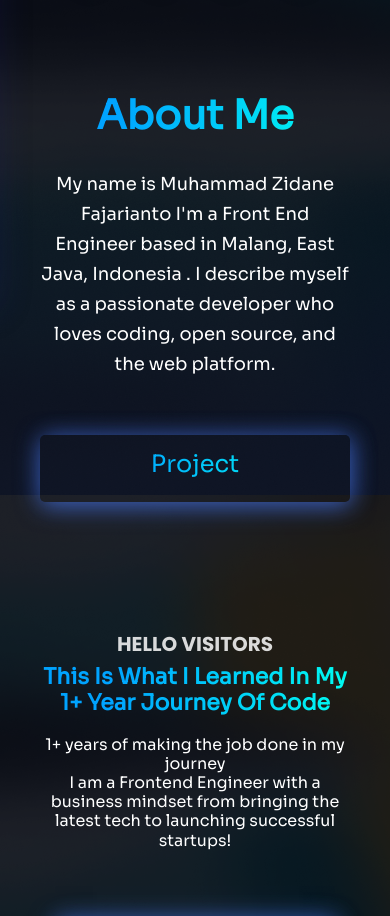
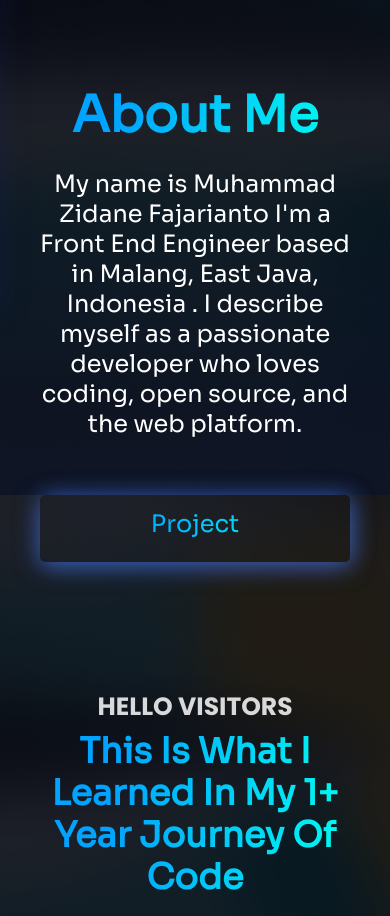
Before and after one commit to Dannaire/zidane-portfolio-web, a React (Create React App) app: page /Tentangsaya in a window 390 px wide. Shown: the part 622-1538 px from the top of the page. Built offline with nearby package versions, Linux system fonts and the light colour scheme; a web font is replaced by a local one.

Commit message:
add responsive

```diff
--- a/src/Assets/css/skillbar.css
+++ b/src/Assets/css/skillbar.css
@@ -120,3 +120,33 @@ color: #FFFFFF;
         text-align: center;
         }
 }
+@media (max-width: 1024px){
+    .right-skill{
+        width: 100%;
+    }
+    .container-skill{
+        flex-direction: column;
+    }
+    .left-skill{
+        /* border: 1px solid red;    */
+        width: 100%;
+        padding:0 2em;
+        /* padding-left: 3em; */
+    }
+    .left-skill h2{
+        font-weight: 700;
+        font-size: 25px;
+        text-align: center;
+        }
+        .left-skill h1{
+        font-weight: 700;
+        font-size: 35px;
+        text-align: center;
+        }
+        .left-skill h3{
+        padding-top: 10px;
+        font-weight: 300;
+        font-size: 20px;
+        text-align: center;
+        }
+}
--- a/src/Assets/css/tentangsaya.css
+++ b/src/Assets/css/tentangsaya.css
@@ -235,6 +235,40 @@
   padding: 40px;
   padding-top: 70px
 }
-
-
 }
+@media (max-width: 1024px) {
+  .tentang-saya-container{
+    display: flex;
+    flex-direction: column;
+  }
+  .tentang-saya-photo-card{
+    box-shadow: none;
+  }
+  .tentang-saya-photo-card img{
+    box-shadow: 4px 0px 24px rgba(93, 93, 93, 0.24), 0px 4px 24px rgba(75, 126, 255, 0.6);
+  }
+  .left-column {
+    width: 100%;
+    display: flex;
+    flex-direction: column;
+    text-align: center;
+  }
+  .about-me h2{
+    font-size: 50px;
+    text-align: center;
+  }
+  .about-me p{
+    font-size: 24px;
+    line-height: 30px;
+    text-align: center;
+  }
+  .about-me-button{
+    width: 100%;
+    padding: 15px;
+  }
+  .right-column {
+    width: 100%;
+    padding: 40px;
+    padding-top: 70px
+  }
+}
```
